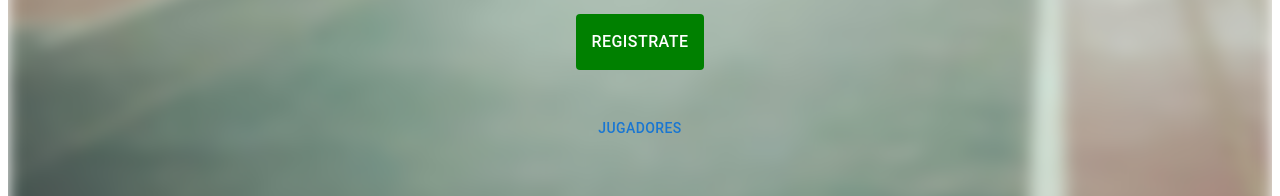
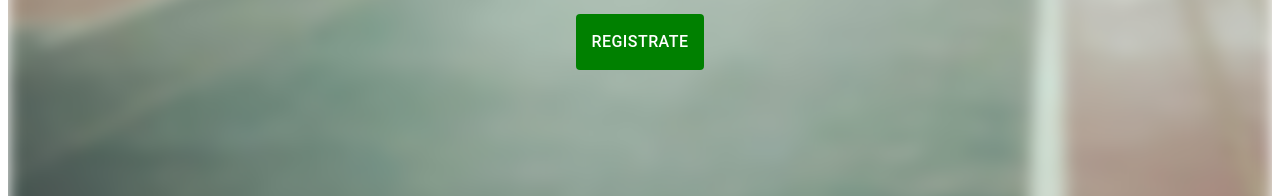
Before and after one commit to Dixa-dev/gestoDeClubFrontEnd, a React (Vite) app: page / in a window 1280 px wide. Shown: the part 668-864 px from the top of the page. Built offline with nearby package versions, Linux system fonts and the light colour scheme.

Commit message:
commit ok

```diff
--- a/src/components/pages/home/Home.jsx
+++ b/src/components/pages/home/Home.jsx
@@ -78,7 +78,7 @@ const Home = () => {
                 Registrate
               </Button>
             </Link>
-            <Link to={"/players"}> <Button sx={{marginTop:"5vh"}}>Jugadores</Button> </Link>
+
           </Box>
         </Box>
       </Container>
```
